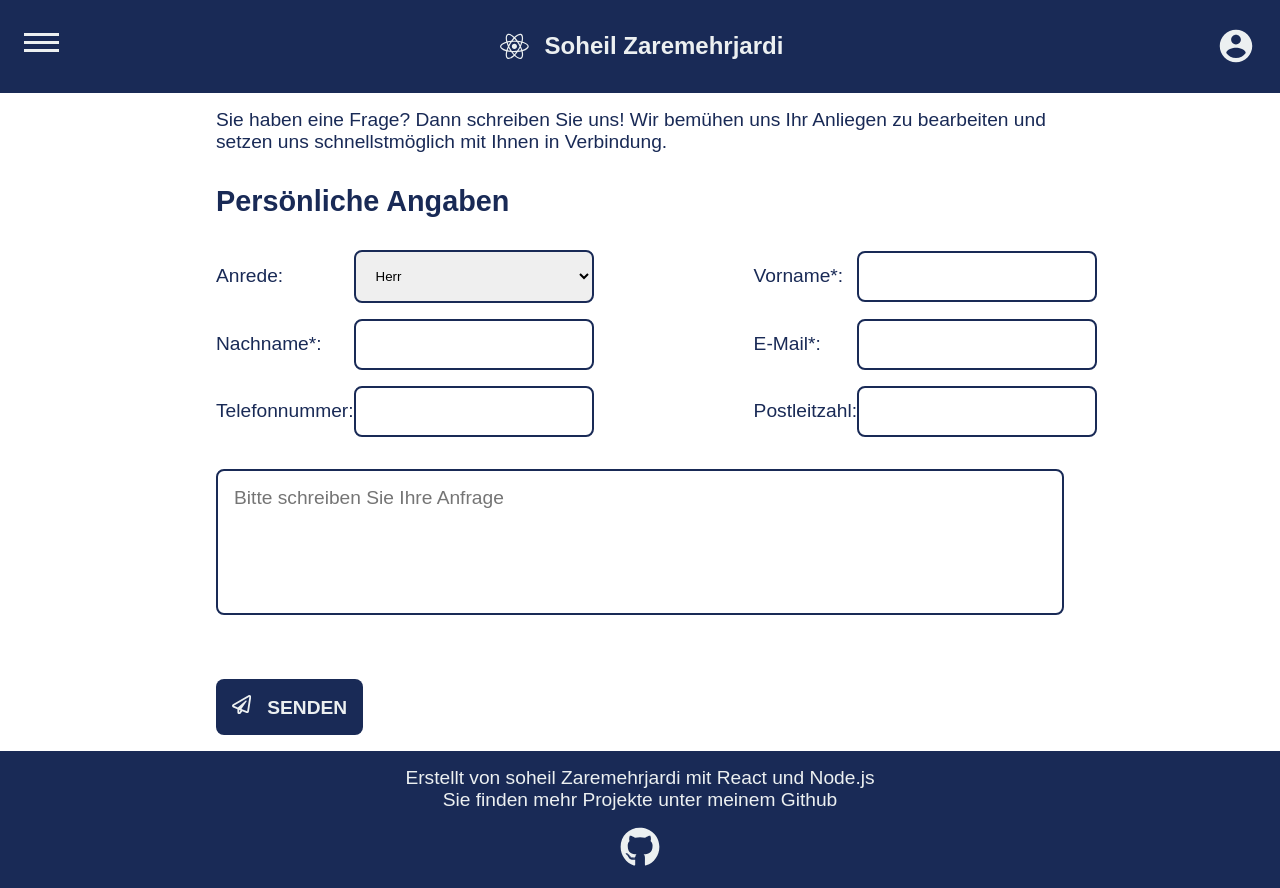
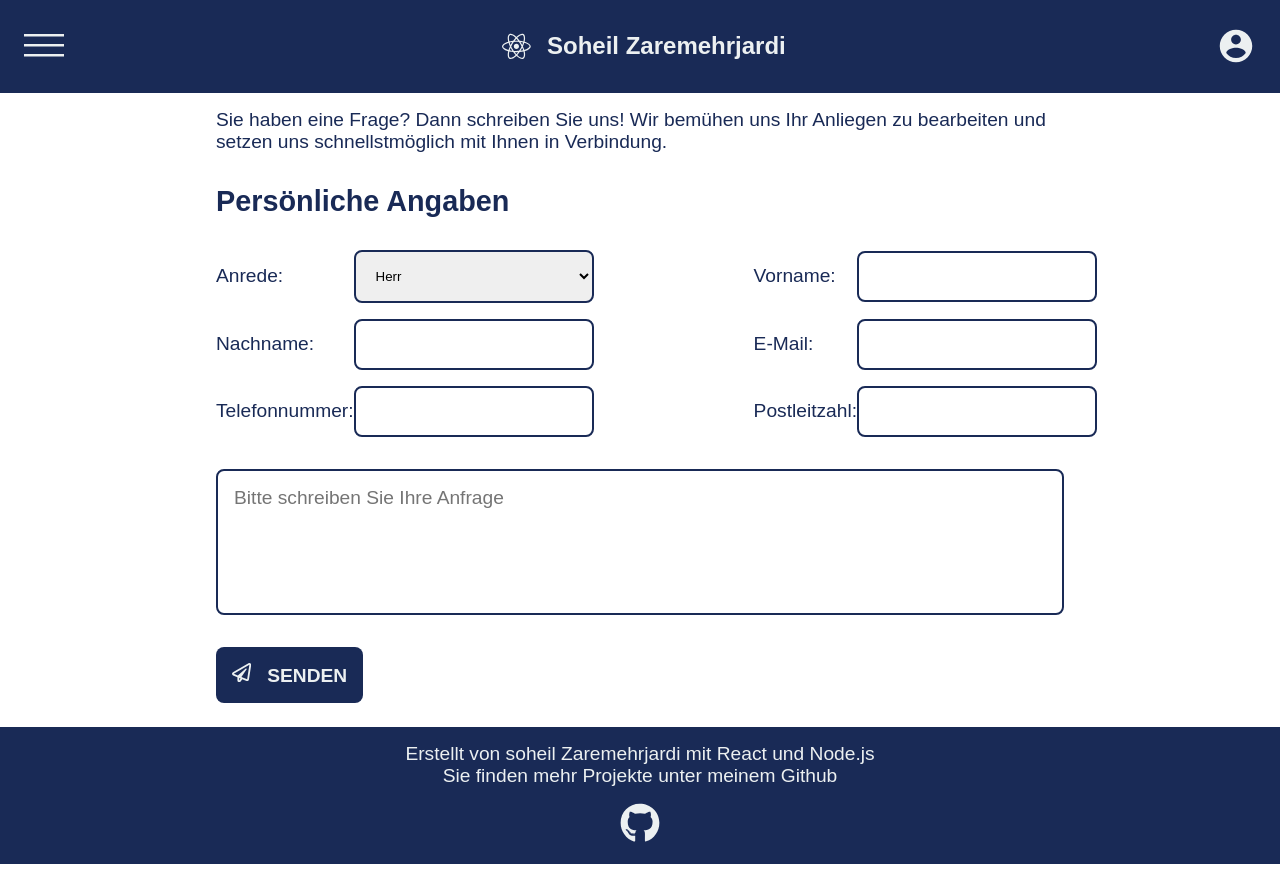
Before and after one commit to Soheil7100Z/Startup-Deployment-Frontend, a React app: page /contact in a window 1280 px wide. After the commit the page ends 864 px from the top, so only its background shows below. Built offline with nearby package versions, Linux system fonts and the light colour scheme; the HTML template or start-up script is replaced by a standard one.

Commit message:
Created Item and Comment components to clean corresponding pages, replacement of confirmation and error messages on the contact page, using the menu icon from react-icons in Nav.

```diff
--- a/src/App.css
+++ b/src/App.css
@@ -123,3 +123,4 @@ html {font-family: Arial, Helvetica, sans-serif; overflow-y: scroll; max-width:
 
 .position-ab {position: absolute;}
 .position-sticky-top0 {position: sticky; top: 0;}
+.zIndex-999 {z-index: 999;}
--- a/src/App.jsx
+++ b/src/App.jsx
@@ -16,7 +16,6 @@ import CommentsPage , {CommentsLoader} from './pages/CommentsPage'
 
 const App = () => {
      const commentadding = async (newcomment) => {
-      // console.log(newcomment)
       const res = await fetch(`${import.meta.env.VITE_API_BASE_URL}/comments-add` , {
           method: 'POST',
           headers: {'content-type' : 'application/json'},
--- /dev/null
+++ b/src/components/Comments.jsx
@@ -0,0 +1,77 @@
+import {useNavigate } from "react-router-dom"
+import SingleComment from "../components/SingleComment"
+import { useState , useEffect } from "react"
+import { ClipLoader } from "react-spinners"
+
+function Comments({comments , addcomment}) {
+
+   const [laoder , settingLaoder] = useState(true)
+  const [name , settingName] = useState('')
+  const [comment, settingComment] = useState('')
+  const navigate = useNavigate()
+
+
+  useEffect(()=>{
+      if(comments) {settingLaoder(false)}
+      else {
+        alert('Wer are experiencing server issues. Please try again later.')
+        navigate('/')
+      }
+  },[comments])
+
+    let lastCommentID = parseInt(comments[comments.length-1].id)
+
+      const commentSubmit = (e) => {
+        e.preventDefault();
+        const ID = String(lastCommentID +1)
+        const newComment = {
+          id: ID,
+          name,
+          title: comment
+        }
+        addcomment(newComment)
+         setTimeout(() => {
+           if(comments) {window.location.reload()}
+           else {
+             alert('Wer are experiencing server issues. Please try again later.')
+             navigate('/')
+                }
+        }, 300);
+      }
+
+
+
+  return (
+     <div>
+      {laoder ? <div className='d-flex alignItem-c justifyContent-c minh-home'>
+        <ClipLoader className='w-hSpinner'/>
+        </div>
+              :
+         <div className="container sideBar">
+         <p className="mb-2 fontW-b">Sie können hier Ihren Kommentar hinzufügen oder entfernen.</p>
+         <form onSubmit={commentSubmit} >
+           <div className="d-flex flex-col gap-1">
+                <div>
+                  <label className="d-block mb-05 fontW-b" htmlFor="name" >Name :</label>
+                  <input className="p-05-1  outline-none"
+                  type="text" name="name" required value={name} onChange={(e) => settingName(e.target.value)} />
+                </div>
+
+                <div >
+                   <label className="d-inlineBlock mb-05 fontW-b" htmlFor="comment">Ihr Kommentar :</label>
+                   <textarea className="w-100p minH-5 resize-none outline-none p-1 fontF-inherit"
+                   type="text" name="comment" required value={comment} onChange={(e) => settingComment(e.target.value)}  />
+                </div>
+           </div>
+
+           <button type="submit" className="mt-1 p-05-1 mb-2 bg-blue fontC-w fontW-b fontS-md borderR-05 border-none">Hinzufügen</button>
+         </form>
+         {comments.map((comment,id) =>(
+           <SingleComment  key={id} comment={comment}/>
+         ))}
+       </div>}
+    </div>
+  )
+}
+
+export default Comments
--- a/src/components/Contact.jsx
+++ b/src/components/Contact.jsx
@@ -166,19 +166,19 @@ const Contact = () => {
             </div>
 
             <div className='d-flex alignItem-c justifyContent-sb'>
-                <label style={{color: errorVor ? '#EA2027' : ''}}>Vorname*:</label>
+                <label style={{color: errorVor ? '#EA2027' : ''}}>Vorname:</label>
                 <input className='d-flex w-10 w-15 p-1 borderR-05 outline-none border'
                 type="text" name="Vorname"  value={inputVor} onChange={currentInputVor}  style={{borderColor: errorVor ? '#EA2027' : ''}}/>
             </div>
 
             <div className='d-flex alignItem-c justifyContent-sb'>
-                <label style={{color: errorNach ? '#EA2027' : ''}}>Nachname*:</label>
+                <label style={{color: errorNach ? '#EA2027' : ''}}>Nachname:</label>
                 <input className='d-flex w-10 w-15 p-1 borderR-05 outline-none border'
                 type="text" name="Nachname"   value={inputNach} onChange={currentInputNach}  style={{borderColor: errorNach ? '#EA2027' : ''}}/>
             </div>
 
             <div className='d-flex alignItem-c justifyContent-sb'>
-                <label style={{color: (errorEmail || errorValidationEmail) ? '#EA2027' : ''}}>E-Mail*:</label>
+                <label style={{color: (errorEmail || errorValidationEmail) ? '#EA2027' : ''}}>E-Mail:</label>
                 <input className='d-flex w-10 w-15 p-1 borderR-05 outline-none border'
                 type="Email" name="UserEmail"  ref={inputEmailRef}
                 value={inputEmail} onChange={currentInputEmail}
@@ -197,21 +197,23 @@ const Contact = () => {
                 type="number" name="Postleitzahl" value={inputPost} onChange={currentInputPost} />
             </div>
         </div>
-        {errorText && <div className='mb-minus3 mt-2 fontC-r fontS-xl'>*</div>}
+
         <textarea name="message" rows="5" className='d-flex w-100p mt-2 mb-2 resize-none p-1 borderR-05 fontS-md border outline-none fontF-inherit'
         placeholder='Bitte schreiben Sie Ihre Anfrage'
         value={inputText} onChange={currentInputText}
         style={{borderColor: errorText ? '#EA2027' : ''}}
           ></textarea>
 
-        {errorValidationEmail && <div className='fontS-md fontC-r'>Bitte geben Sie eine gültige E-Mail ein !</div>}
-        {(errorVor||errorNach||errorEmail||errorText) && <div className='fontS-md fontC-r mt-1'>Bitte füllen Sie die * aus, sie sind die Pflichtangaben !</div>}
-        {!laoder ?<div className='d-block'><ClipLoader /></div>  : ''}
-        {messageSent &&  <div className='fontC-b fontS-lg fontW-b'> {messageSent} </div>}
-        { messageNotSent && <div className='fontC-r fontS-lg fontW-b'> {messageNotSent} </div>}
-        <button type="submit" onClick={Beforesubmission} className='mt-2 p-1 fontW-b fontS-md fontC-w bg-blue border-none borderR-05 hover '>
+        <button type="submit" onClick={Beforesubmission} className='mb-05 p-1 fontW-b fontS-md fontC-w bg-blue border-none borderR-05 hover '>
             <FaRegPaperPlane className='mr-1' />
-            SENDEN</button>
+            SENDEN
+        </button>
+        {(errorVor||errorNach||errorEmail||errorText) && <div className='fontS-md fontW-b fontC-r mt-1'>Bitte füllen Sie Pflichtangaben aus!</div>}
+        {errorValidationEmail && <div className='fontS-md fontW-b fontC-r mt-1'>Bitte geben Sie eine gültige E-Mail ein !</div>}
+        {!laoder ?<div className='d-block mt-1'><ClipLoader /></div>  : ''}
+        {messageSent &&  <div className='fontC-b fontS-md fontW-b mt-1'> {messageSent} </div>}
+        { messageNotSent && <div className='fontC-r fontS-md fontW-b mt-1'> {messageNotSent} </div>}
+
 
     </form>
   )
--- /dev/null
+++ b/src/components/Item.jsx
@@ -0,0 +1,24 @@
+function Item ({products}) {
+
+  const ProductList = products
+
+  return (
+     <>
+      <section className='d-flex flex-col flex-row-after950 mlr-10 bg-blue'>
+        <article className='d-flex flex-col justifyContent-c alignItem-c w-40p-until950 fontC-w p-1'>
+          <h1 className='fontS-3xl mb-2'>{ProductList.title}</h1>
+          <h2>Preis: {ProductList.price}</h2>
+        </article>
+
+        <img className='w-100p w-60p-until950' src={ProductList.img} alt={ProductList.title} />
+
+      </section>
+      <p className=' fontS-md p-2 p-1-0  lineH-108 textAlign-j mlr-10'>
+            {ProductList.description}
+      </p>
+     </>
+)
+
+};
+
+export default Item
--- a/src/components/Navar.jsx
+++ b/src/components/Navar.jsx
@@ -2,28 +2,20 @@ import { NavLink } from 'react-router-dom'
 import {FaReact} from 'react-icons/fa'
 import {IoMdContact } from 'react-icons/io'
 import { useState } from 'react'
-
+import { VscMenu } from "react-icons/vsc";
 const Navar = () => {
 
     const [menu , menuActivating] = useState(true)
 
   return (
-    <div className='container d-flex justifyContent-sb alignItem-c bg-blue position-sticky-top0'>
+    <div className='container d-flex justifyContent-sb alignItem-c bg-blue position-sticky-top0 zIndex-999'>
 
             <div  onClick={() => menuActivating((preState) => !preState) }>
                 {menu ?
-                <div className='d-flex flex-col gap-5px mb-05 hover'>
-                            <span className='w-35px h-3px bg-w'></span>
-                            <span className='w-35px h-3px bg-w'></span>
-                            <span className='w-35px h-3px bg-w'></span>
-                </div>
-                    :
+                        <VscMenu className='fontC-w fontS-2xl hover'/>
+                      :
                  <div>
-                        <div className='d-flex flex-col gap-5px mb-05 hover'>
-                            <span className='w-35px h-3px bg-w'></span>
-                            <span className='w-35px h-3px bg-w'></span>
-                            <span className='w-35px h-3px bg-w'></span>
-                        </div>
+                        <VscMenu className='fontC-w fontS-2xl hover'/>
                         <div className='bg-w d-grid gap-1 position-ab p-05-0 borderR-03' onMouseLeave={() => menuActivating(true)}>
                             <NavLink className='textDeco-none fontW-b underLine fontC-b p-05-1' to="/">Home</NavLink><hr />
                             <NavLink className='textDeco-none fontW-b underLine fontC-b p-05-1' to="/products">Usere Produkte</NavLink><hr />
--- a/src/pages/ItemPage.jsx
+++ b/src/pages/ItemPage.jsx
@@ -1,26 +1,20 @@
-import {useLoaderData } from 'react-router-dom'
+import { useLoaderData } from 'react-router-dom'
 import { useEffect } from 'react'
+import Item from '../components/Item'
+
 function ItemPage() {
 
   useEffect(()=>{
     window.scrollTo(0,0)
   },[])
 
-  const ProductList = useLoaderData()
+  const products = useLoaderData()
+
   return (
      <>
-      <section className='d-flex flex-col flex-row-after950 mlr-10 bg-blue'>
-        <article className='d-flex flex-col justifyContent-c alignItem-c w-40p-until950 fontC-w p-1'>
-          <h1 className='fontS-3xl mb-2'>{ProductList.title}</h1>
-          <h2>Preis: {ProductList.price}</h2>
-        </article>
 
-        <img className='w-100p w-60p-until950' src={ProductList.img} alt={ProductList.title} />
+        <Item products={products}/>
 
-      </section>
-      <p className=' fontS-md p-2 p-1-0  lineH-108 textAlign-j mlr-10'>
-            {ProductList.description}
-      </p>
      </>
 )
 
```
Also changed, not shown: src/pages/CommentsPage.jsx (+6 -67 lines).
